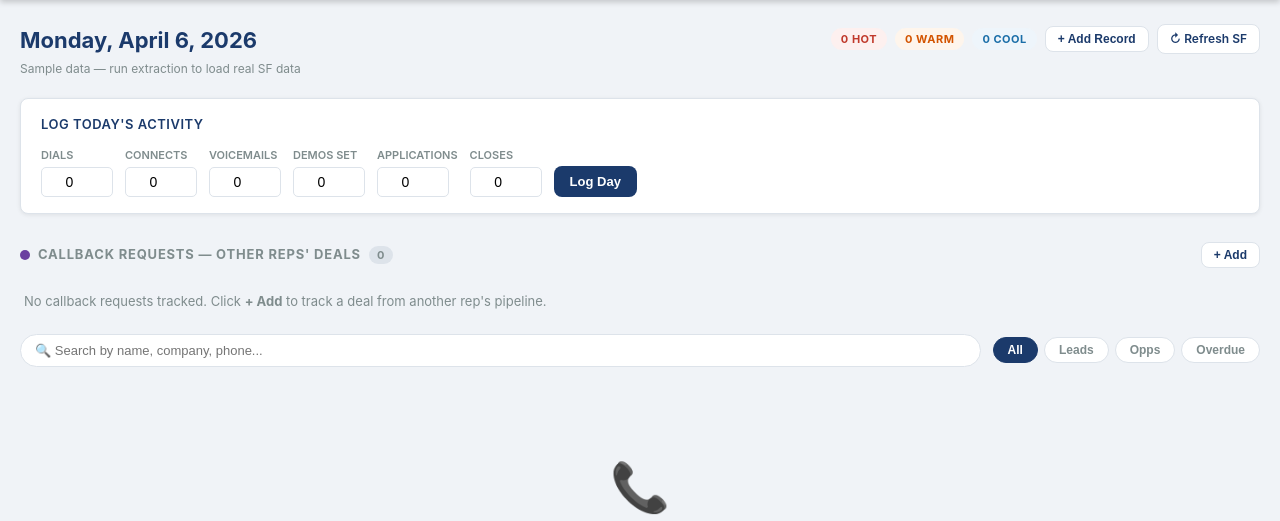
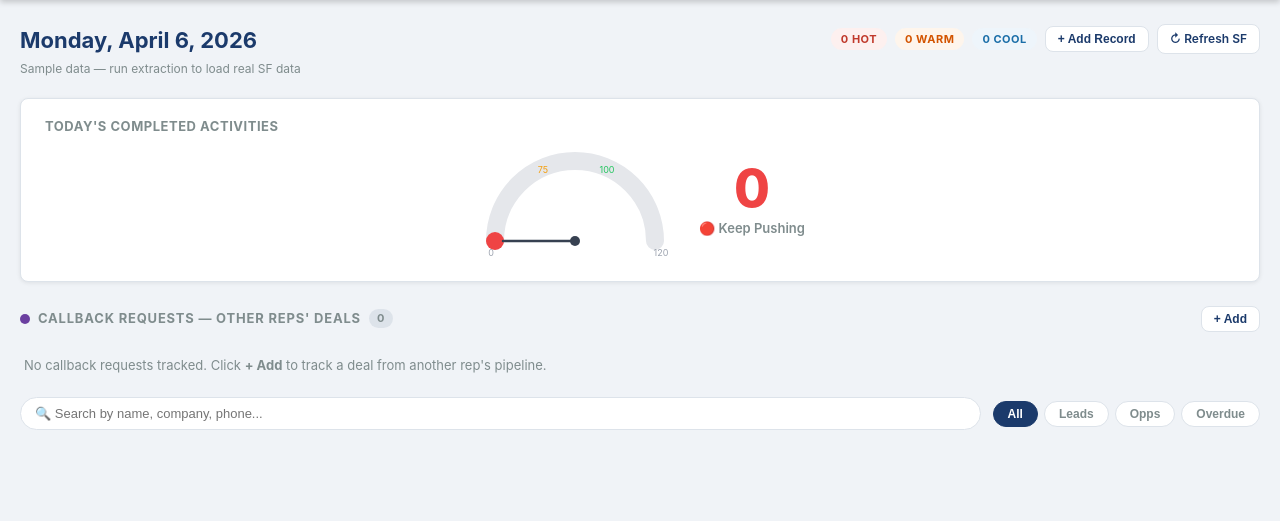
Before and after one commit to bmack99999/Inside-Sales-Claude, a Flask app: page / in a window 1280 px wide. Shown: the part 52-573 px from the top of the page. Run offline with Flask 3, Linux system fonts and the light colour scheme; data that the repository does not hold is empty.

Commit message:
Replace KPI log form on Daily Plan with animated activity gauge speedometer
Co-Authored-By: Claude Sonnet 4.6 <noreply@anthropic.com>

```diff
--- a/dashboard/static/style.css
+++ b/dashboard/static/style.css
@@ -1091,3 +1091,58 @@ body {
 .ml-row.row-color-dark_green  td:first-child { border-left: 4px solid #2E7D32; }
 .ml-row.row-color-purple      { background: rgba(142,36,170,.08) !important; }
 .ml-row.row-color-purple      td:first-child { border-left: 4px solid #8E24AA; }
+
+/* ── Activity Gauge (Daily Plan page) ────────────────────────────────────── */
+.gauge-card {
+  background: var(--card-bg);
+  border: 1px solid var(--border);
+  border-radius: var(--radius);
+  box-shadow: var(--shadow);
+  padding: 18px 24px 14px;
+  margin-bottom: 18px;
+  display: flex;
+  flex-direction: column;
+  align-items: center;
+}
+.gauge-title {
+  font-size: 13px;
+  font-weight: 700;
+  color: var(--text-light);
+  text-transform: uppercase;
+  letter-spacing: .04em;
+  margin-bottom: 4px;
+  align-self: flex-start;
+}
+.gauge-wrap {
+  display: flex;
+  align-items: center;
+  gap: 24px;
+}
+.gauge-svg {
+  width: 200px;
+  height: 120px;
+  flex-shrink: 0;
+}
+.gauge-count-wrap {
+  display: flex;
+  flex-direction: column;
+  align-items: center;
+  gap: 4px;
+}
+.gauge-count {
+  font-size: 52px;
+  font-weight: 800;
+  line-height: 1;
+  color: var(--text);
+}
+.gauge-label {
+  font-size: 13px;
+  font-weight: 600;
+  color: var(--text-light);
+}
+.gauge-refreshed {
+  font-size: 11px;
+  color: var(--text-light);
+  margin-top: 6px;
+  align-self: flex-end;
+}
--- a/dashboard/templates/dashboard.html
+++ b/dashboard/templates/dashboard.html
@@ -41,19 +41,33 @@
 </div>
 
 <!-- KPI Input Form -->
-<div class="kpi-form-card">
-  <div class="kpi-form-title">Log Today's Activity</div>
-  <form action="{{ url_for('log_kpi') }}" method="post" class="kpi-form">
-    <div class="kpi-inputs">
-      <div class="kpi-input-group"><label>Dials</label><input type="number" name="dials" min="0" value="0"></div>
-      <div class="kpi-input-group"><label>Connects</label><input type="number" name="connects" min="0" value="0"></div>
-      <div class="kpi-input-group"><label>Voicemails</label><input type="number" name="voicemails" min="0" value="0"></div>
-      <div class="kpi-input-group"><label>Demos Set</label><input type="number" name="demos_set" min="0" value="0"></div>
-      <div class="kpi-input-group"><label>Applications</label><input type="number" name="applications" min="0" value="0"></div>
-      <div class="kpi-input-group"><label>Closes</label><input type="number" name="closes" min="0" value="0"></div>
+<!-- ── Activity Gauge ── -->
+<div class="gauge-card">
+  <div class="gauge-title">Today's Completed Activities</div>
+  <div class="gauge-wrap">
+    <svg class="gauge-svg" viewBox="0 0 200 120" xmlns="http://www.w3.org/2000/svg">
+      <!-- Background arc (grey) -->
+      <path d="M 20 100 A 80 80 0 0 1 180 100" fill="none" stroke="#e5e7eb" stroke-width="18" stroke-linecap="round"/>
+      <!-- Colored progress arc -->
+      <path id="gauge-arc" d="M 20 100 A 80 80 0 0 1 180 100" fill="none" stroke="#e5e7eb" stroke-width="18" stroke-linecap="round"
+            stroke-dasharray="0 251.2" style="transition: stroke-dasharray .8s ease, stroke .5s ease;"/>
+      <!-- Needle -->
+      <line id="gauge-needle" x1="100" y1="100" x2="100" y2="28"
+            stroke="#374151" stroke-width="2.5" stroke-linecap="round"
+            style="transform-origin: 100px 100px; transform: rotate(-90deg); transition: transform .8s ease;"/>
+      <circle cx="100" cy="100" r="5" fill="#374151"/>
+      <!-- Zone tick marks -->
+      <text x="16"  y="115" font-size="9" fill="#9ca3af" text-anchor="middle">0</text>
+      <text x="68"  y="32"  font-size="9" fill="#f59e0b" text-anchor="middle">75</text>
+      <text x="132" y="32"  font-size="9" fill="#22c55e" text-anchor="middle">100</text>
+      <text x="186" y="115" font-size="9" fill="#9ca3af" text-anchor="middle">120</text>
+    </svg>
+    <div class="gauge-count-wrap">
+      <span class="gauge-count" id="gauge-count">—</span>
+      <span class="gauge-label" id="gauge-label">Loading...</span>
     </div>
-    <button type="submit" class="btn btn-primary">Log Day</button>
-  </form>
+  </div>
+  <div class="gauge-refreshed" id="gauge-refreshed"></div>
 </div>
 
 <!-- ── CALLBACK REQUESTS SECTION ── -->
@@ -547,6 +561,48 @@
 
 {% block scripts %}
 <script>
+// ── Activity Gauge ──────────────────────────────────────────────────────────
+(function loadGauge() {
+  const MAX      = 120;   // full-scale value
+  const ARC_LEN  = 251.2; // half-circle circumference for r=80 (π*80)
+
+  fetch('/api/tasks')
+    .then(r => r.ok ? r.json() : null)
+    .then(data => {
+      if (!data) return;
+      const count    = (data.completed || []).length;
+      const pct      = Math.min(count / MAX, 1);          // 0–1
+      const dashFill = pct * ARC_LEN;
+
+      // Color thresholds
+      const color = count >= 100 ? '#22c55e'   // green
+                  : count >= 75  ? '#f59e0b'   // yellow/amber
+                  :                '#ef4444';  // red
+
+      // Update arc
+      const arc = document.getElementById('gauge-arc');
+      arc.style.stroke = color;
+      arc.setAttribute('stroke-dasharray', `${dashFill} ${ARC_LEN}`);
+
+      // Rotate needle: -90deg = 0 count, +90deg = MAX count
+      const deg = -90 + (pct * 180);
+      document.getElementById('gauge-needle').style.transform = `rotate(${deg}deg)`;
+
+      // Count + label
+      document.getElementById('gauge-count').textContent = count;
+      document.getElementById('gauge-count').style.color  = color;
+      const label = count >= 100 ? '🟢 On Track' : count >= 75 ? '🟡 Getting There' : '🔴 Keep Pushing';
+      document.getElementById('gauge-label').textContent = label;
+
+      if (data.date) {
+        document.getElementById('gauge-refreshed').textContent = 'As of last SF sync · ' + data.date;
+      }
+    })
+    .catch(() => {
+      document.getElementById('gauge-label').textContent = 'Could not load';
+    });
+})();
+
 // ── SF URL Lookup (paste-to-fill callback form) ──
 let sfLookupTimer = null;
 function sfLookup(val) {
```
